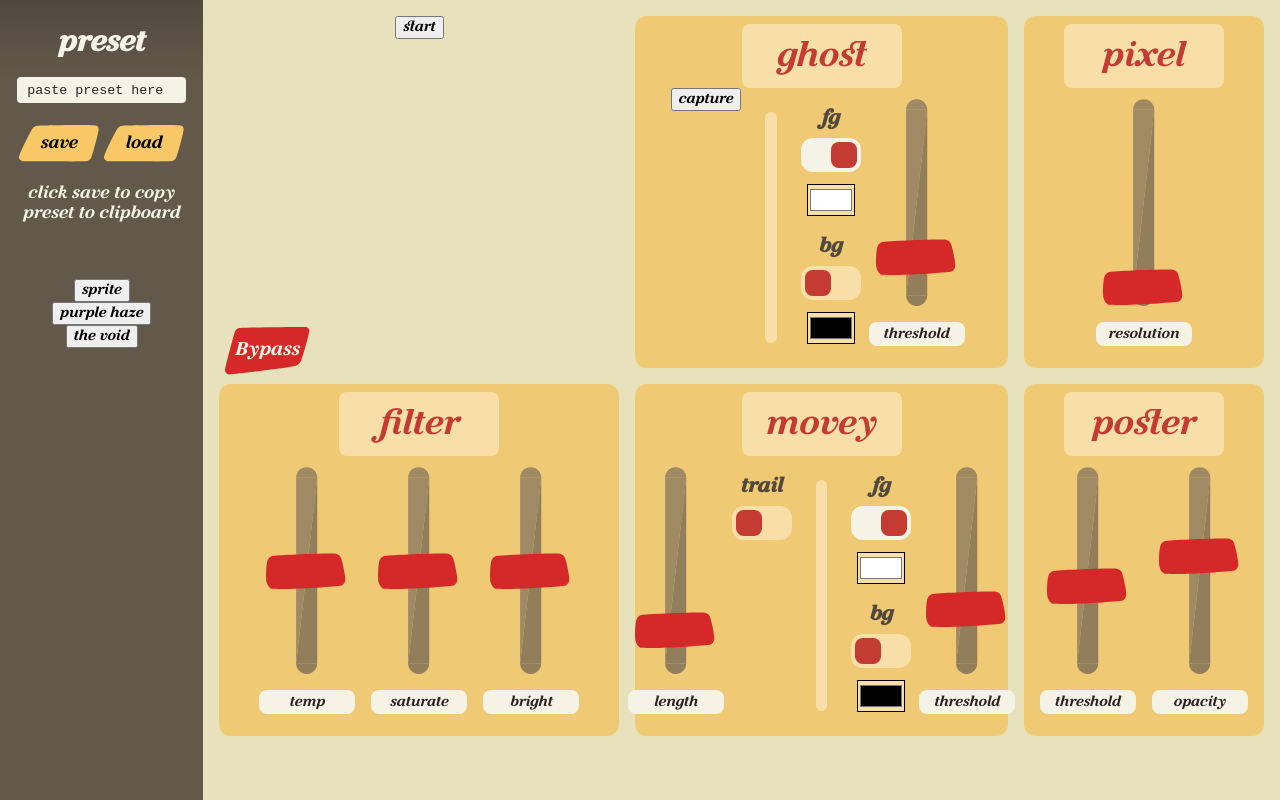
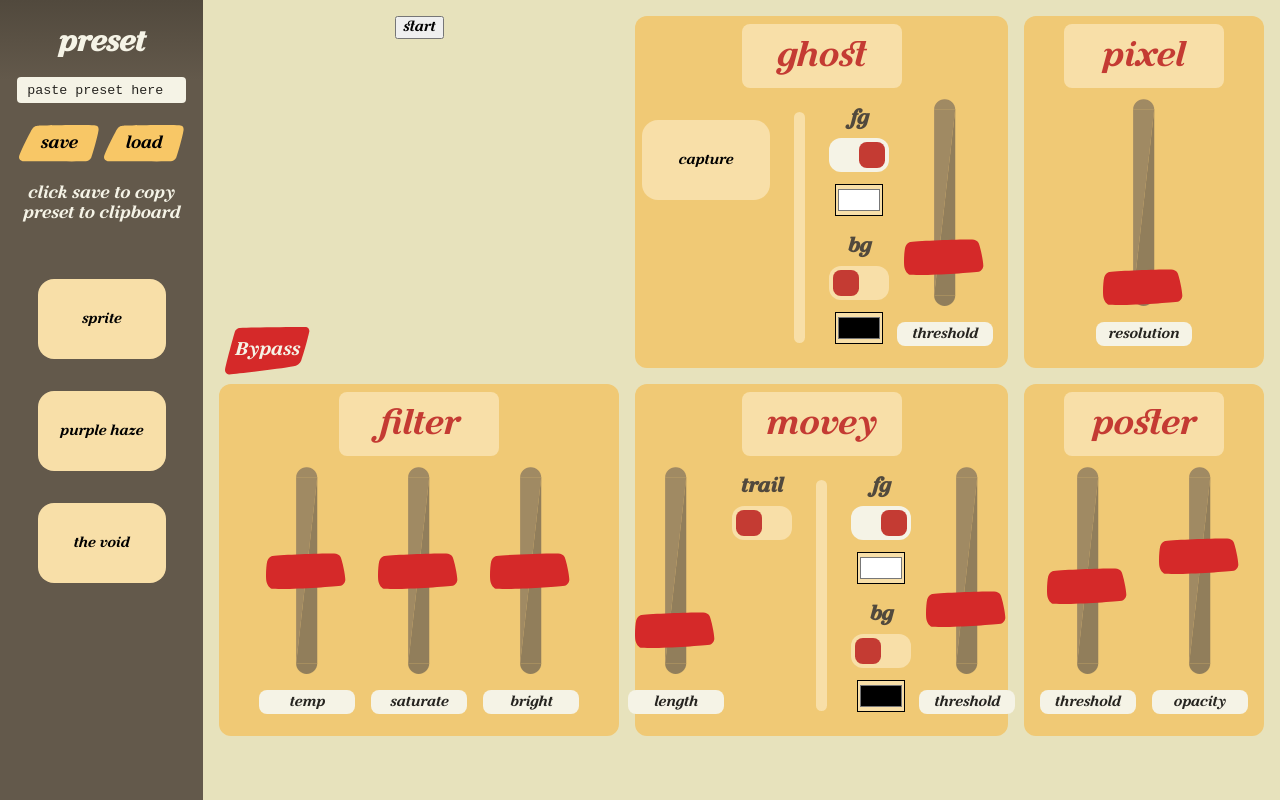
Before and after one commit to brettennis/bagelcam, a Svelte app: page / in a window 1280 px wide. Built offline with nearby package versions, Linux system fonts and the light colour scheme.

Commit message:
added button styles

```diff
--- a/public/global.css
+++ b/public/global.css
@@ -68,6 +68,16 @@ body, .content {
 	padding-bottom: 3%;
 }
 
+.button3 {
+	background-color: var(--bagel-yellow-light);
+    width: 8rem;
+    height: 5rem;
+    margin-top: 2rem;
+    border: 0;
+    border-radius: 1rem;
+    cursor: pointer;
+}
+
 .buttonSave {
 	-webkit-appearance: none;
 	appearance: none;
--- a/src/Sidebar.svelte
+++ b/src/Sidebar.svelte
@@ -50,19 +50,19 @@
         <p class="preset-console">{presetConsole}</p>
     </div>
 
-    <button on:click={()=>{
+    <button class="button-preset" on:click={()=>{
         let mypreset = {"ghost_A":false,"ghost_fg":true,"ghost_bg":false,"ghost_capture":false,"ghost_threshold":30,"ghost_fg_hex":"#ffffff","ghost_bg_hex":"#000000","pixel_A":true,"pixel_chunkSize":6,"filter_A":true,"filter_temp":51,"filter_saturate":63,"filter_bright":58,"movey_A":false,"movey_fg":true,"movey_bg":false,"movey_trail":false,"movey_length":10,"movey_threshold":40,"movey_fg_hex":"#ffffff","movey_bg_hex":"#000000","poster_A":true,"poster_threshold":143,"poster_maxvalue":100};
         inputString = JSON.stringify(mypreset);
         doLoad();
     }}>sprite</button>
 
-    <button on:click={()=>{
+    <button class="button-preset" on:click={()=>{
         let mypreset = {"ghost_A":false,"ghost_fg":true,"ghost_bg":false,"ghost_capture":false,"ghost_threshold":30,"ghost_fg_hex":"#ffffff","ghost_bg_hex":"#000000","pixel_A":false,"pixel_chunkSize":3,"filter_A":false,"filter_temp":50,"filter_saturate":50,"filter_bright":50,"movey_A":true,"movey_fg":true,"movey_bg":true,"movey_trail":true,"movey_length":10,"movey_threshold":40,"movey_fg_hex":"#af65ec","movey_bg_hex":"#d8d2da","poster_A":false,"poster_threshold":120,"poster_maxvalue":150};
         inputString = JSON.stringify(mypreset);
         doLoad();
     }}>purple haze</button>
 
-    <button on:click={()=>{
+    <button class="button-preset" on:click={()=>{
         let mypreset = {"ghost_A":true,"ghost_fg":false,"ghost_bg":true,"ghost_capture":false,"ghost_threshold":43,"ghost_fg_hex":"#ffffff","ghost_bg_hex":"#610000","pixel_A":false,"pixel_chunkSize":10,"filter_A":true,"filter_temp":36,"filter_saturate":67,"filter_bright":32,"movey_A":false,"movey_fg":false,"movey_bg":false,"movey_trail":false,"movey_length":10,"movey_threshold":40,"movey_fg_hex":"#ffffff","movey_bg_hex":"#000000","poster_A":true,"poster_threshold":112,"poster_maxvalue":93};
         inputString = JSON.stringify(mypreset);
         doLoad();
@@ -131,6 +131,16 @@ h1 {
     font-size: 1.7rem;
 }
 
+.button-preset {
+    background-color: var(--bagel-yellow-light);
+    width: 8rem;
+    height: 5rem;
+    margin-bottom: 2rem;
+    border: 0;
+    border-radius: 1rem;
+    cursor: pointer;
+}
+
 .preset-input {
     font-family: 'Courier New', Courier, monospace !important;
     width: 90%;
```
Also changed, not shown: public/build/bundle.css, public/build/bundle.js.
